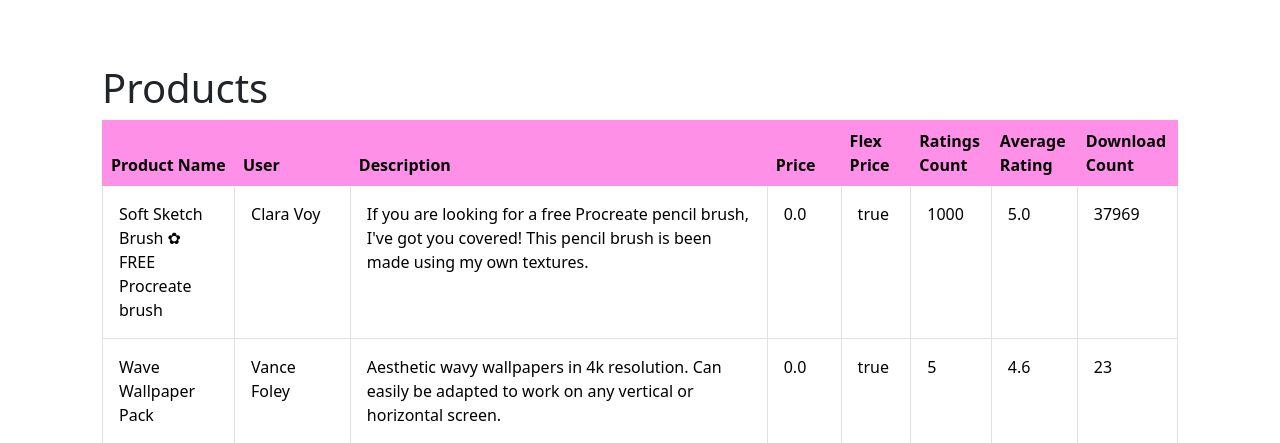
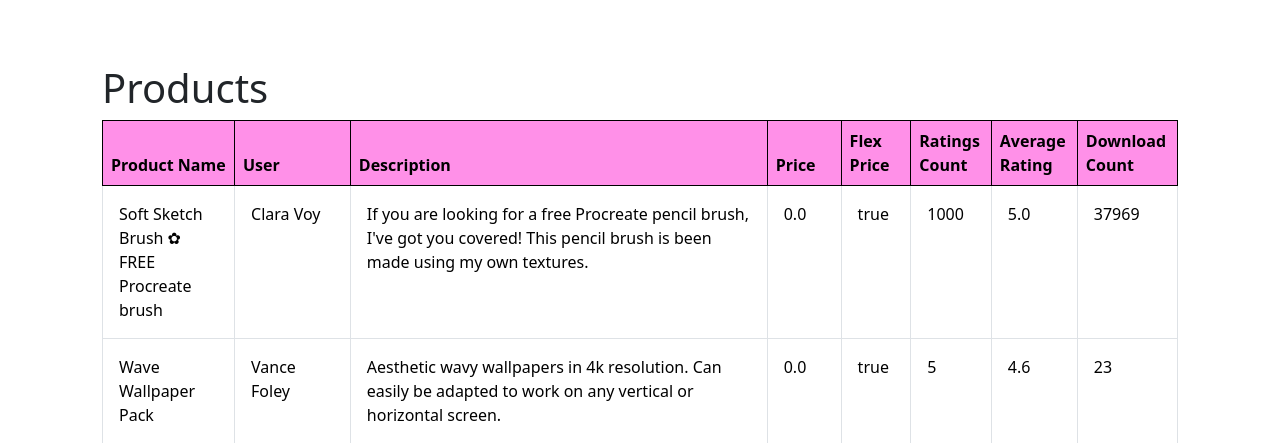
Before and after one commit to michellevit/GR-Demo, a Rails app: page /products in a window 1280 px wide. Shown: the part 72-515 px from the top of the page. Run offline with Rails 7, Linux system fonts and the light colour scheme; data comes from the database, SQL or seed files in the repository; some libraries are stand-ins or nearby versions.

Commit message:
Update file path to reactapp index

```diff
--- a/app/assets/stylesheets/application.css
+++ b/app/assets/stylesheets/application.css
@@ -1,6 +1,7 @@
 
 .backend .navbar {
     padding: 1rem;
+    background-color: #F4F4F0;
 }
 
 .backend .nav-item {
@@ -60,5 +61,10 @@
 
 .backend table thead th {
     background-color: #ff90e8;
-    border: 1px solid #ff90e8;
+    border: 1px solid black;
 }
+
+.backend table thead tr {
+    background-color: #ff90e8;
+    border: 1px solid black;
+}
--- a/app/controllers/application_controller.rb
+++ b/app/controllers/application_controller.rb
@@ -1,5 +1,5 @@
 class ApplicationController < ActionController::Base
     def react_app
-        render file: Rails.root.join('..', 'public', 'build', 'index.html')
+        render file: Rails.root.join('public', 'build', 'index.html')
     end
   end
```
Also changed, not shown: 1 other file.
